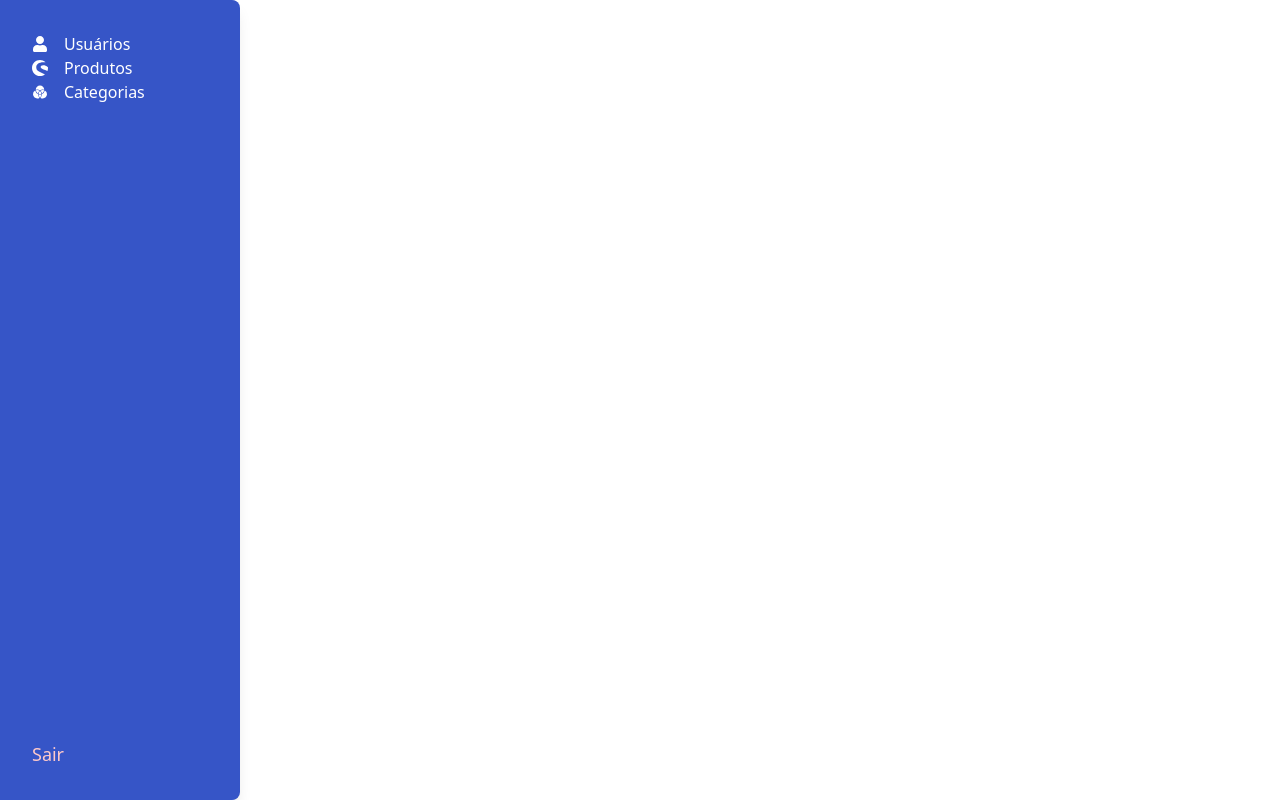
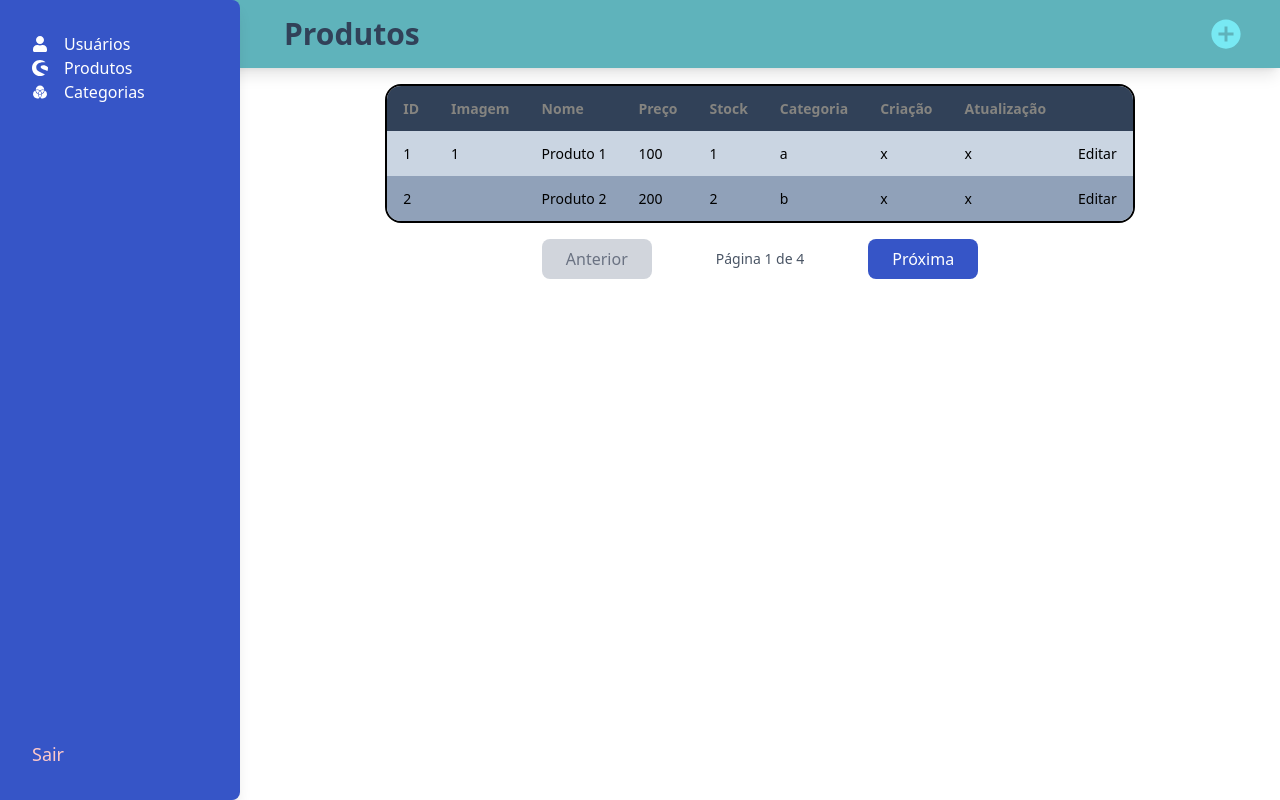
Before and after one commit to do5-5anto5/MSoR, a React (Vite) app: page /dashboard/products in a window 1280 px wide. Built offline with nearby package versions, Linux system fonts and the light colour scheme.

Commit message:
feat: set create and edit products respective routing

```diff
--- a/src/main.jsx
+++ b/src/main.jsx
@@ -7,14 +7,17 @@ import {
   RouterProvider,
 } from "react-router-dom";
 import "./index.css";
-import Dashboard from "./pages/dashboard/index.jsx";
-import Layout from "./pages/dashboard/login/components/layout/Layout.jsx";
-import CreateUser from "./pages/dashboard/users/create/Create.jsx";
 import DashboardLogin from "./pages/Dashboard/login/DashoardLogin.jsx";
-import EditUser from "./pages/dashboard/users/edit/Edit.jsx";
 import Categories from "./pages/dashboard/categories/Categories.jsx";
 import CreateCategory from "./pages/dashboard/categories/create/Create.jsx";
 import EditCategory from "./pages/dashboard/categories/edit/Edit.jsx";
+import Dashboard from "./pages/dashboard/index.jsx";
+import Layout from "./pages/dashboard/login/components/layout/Layout.jsx";
+import Products from "./pages/dashboard/products/Products.jsx";
+import CreateProduct from "./pages/dashboard/products/create/Create.jsx";
+import EditProduct from "./pages/dashboard/products/edit/Edit.jsx";
+import CreateUser from "./pages/dashboard/users/create/Create.jsx";
+import EditUser from "./pages/dashboard/users/edit/Edit.jsx";
 
 const browserRouter = createBrowserRouter(
   createRoutesFromElements(
@@ -23,7 +26,9 @@ const browserRouter = createBrowserRouter(
         <Route index element={<Dashboard />} />
         <Route path="users/create" element={<CreateUser />} />
         <Route path="users/edit/:userId" element={<EditUser />} />
-        <Route path="products" element={null} />
+        <Route path="products" element={<Products />} />
+        <Route path="products/create" element={<CreateProduct />} />
+        <Route path="products/edit/:productId" element={<EditProduct />} />
         <Route path="categories" element={<Categories />} />
         <Route path="categories/create" element={<CreateCategory />} />
         <Route path="categories/edit/:categoryId" element={<EditCategory />} />
--- a/src/pages/Dashboard/products/Products.jsx
+++ b/src/pages/Dashboard/products/Products.jsx
@@ -1,6 +1,7 @@
 import { useState } from "react";
 import HeaderDefault from "../components/header-default/HeaderDefault";
 import { Link } from "react-router-dom";
+import { IoMdAddCircle as AddIcon } from "react-icons/io";
 
 export default function Products() {
   const productsMock = [
@@ -100,7 +101,11 @@ export default function Products() {
 
   return (
     <div>
-      <HeaderDefault title="Produtos" />
+      <HeaderDefault
+        title="Produtos"
+        icon={<AddIcon className="icon-header" />}
+        linkTo="/dashboard/products/create"
+      />
       <div className="custom-container items-center flex flex-col">
         <div className="overflow-x-auto mt-4">
           <table className="table w-full border-2 rounded-2xl overflow-hidden">
@@ -132,7 +137,7 @@ export default function Products() {
                   <td>{product.createdAt}</td>
                   <td>{product.updatedAt}</td>
                   <td>
-                    <Link to={`/dashboard/categories/edit/${product.id}`}>
+                    <Link to={`/dashboard/products/edit/${product.id}`}>
                       Editar
                     </Link>
                   </td>
```
